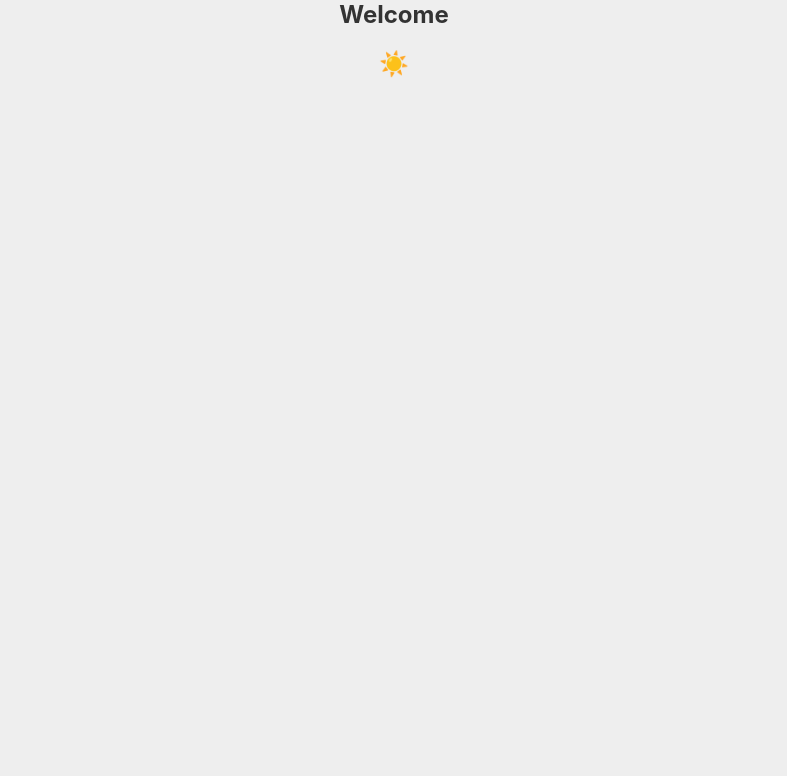
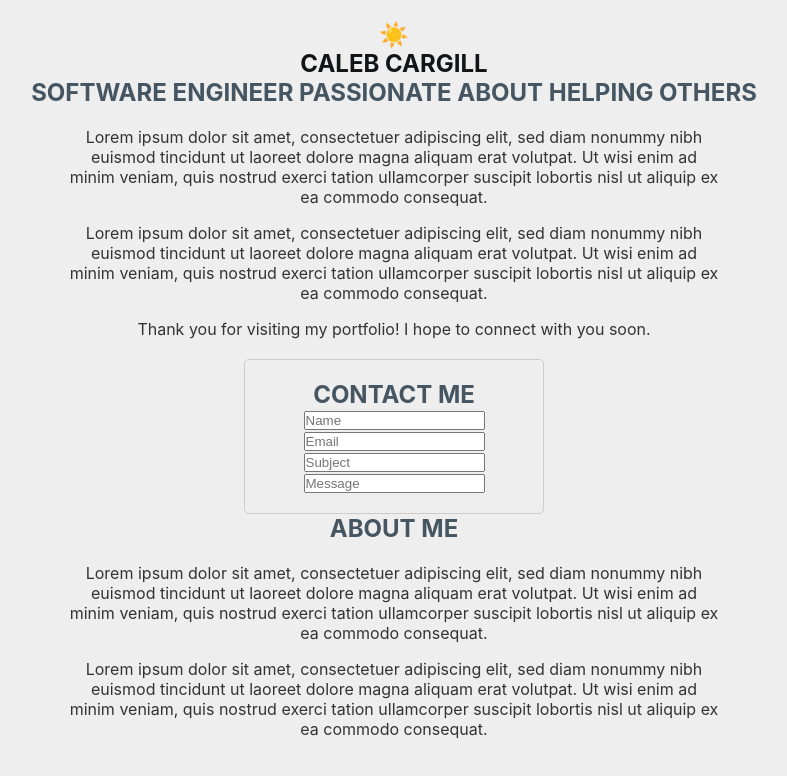
Before and after one commit to caleb-cargill/Portfolio, a React (Create React App) app in the folder client/: page / in a window 1280 px wide. Shown: the top 776 px of the page, without its empty margins (246-1033 px from the left). Built offline with nearby package versions, Linux system fonts and the light colour scheme.

Commit message:
contact me form, initial styles

```diff
--- a/client/src/App.js
+++ b/client/src/App.js
@@ -1,4 +1,5 @@
 import { ThemeProvider, SetTheme } from './components/ThemeProvider';
+import ContactMe from './components/ContactMe';
 import './styles/App.css';
 
 function App() {
@@ -6,8 +7,31 @@ function App() {
 
   return (
     <div className="App">
-      <h2>Welcome</h2>
       <ThemeProvider/>
+      <h2 className="primaryHeader">Caleb Cargill</h2>
+      <h2 className="accentHeader">Software Engineer passionate about helping others</h2>
+      <div className="gallery">
+        <div className="block">
+          <p>Lorem ipsum dolor sit amet, consectetuer adipiscing elit, sed diam nonummy nibh euismod tincidunt ut laoreet dolore magna aliquam erat volutpat. Ut wisi enim ad minim veniam, quis nostrud exerci tation ullamcorper suscipit lobortis nisl ut aliquip ex ea commodo consequat.</p>
+        </div>
+        <div className="block">
+          <p>Lorem ipsum dolor sit amet, consectetuer adipiscing elit, sed diam nonummy nibh euismod tincidunt ut laoreet dolore magna aliquam erat volutpat. Ut wisi enim ad minim veniam, quis nostrud exerci tation ullamcorper suscipit lobortis nisl ut aliquip ex ea commodo consequat.</p>
+        </div>
+        <div className="block">
+          <p>Thank you for visiting my portfolio! I hope to connect with you soon.</p>
+        </div>
+      </div>
+      <ContactMe/>
+      <h2 className="accentHeader">About Me</h2>
+      <div className="gallery">
+        <div className="block">
+          <p>Lorem ipsum dolor sit amet, consectetuer adipiscing elit, sed diam nonummy nibh euismod tincidunt ut laoreet dolore magna aliquam erat volutpat. Ut wisi enim ad minim veniam, quis nostrud exerci tation ullamcorper suscipit lobortis nisl ut aliquip ex ea commodo consequat.</p>
+        </div>
+        <div className="block">
+          <p>Lorem ipsum dolor sit amet, consectetuer adipiscing elit, sed diam nonummy nibh euismod tincidunt ut laoreet dolore magna aliquam erat volutpat. Ut wisi enim ad minim veniam, quis nostrud exerci tation ullamcorper suscipit lobortis nisl ut aliquip ex ea commodo consequat.</p>
+        </div>
+      </div>
+
     </div>
   );
 }
--- /dev/null
+++ b/client/src/components/ContactMe.js
@@ -0,0 +1,40 @@
+import react, { useState } from 'react';
+import '../styles/style.css';
+
+const ContactMe = () => {
+    const [formData, setFormData] = useState({
+        sender: '',
+        email: '',
+        subject: '',
+        message: ''
+    });
+    const { sender, email, subject, message } = formData;
+    const [feedback, setFeedback] = useState('');
+
+    const onChange = e => setFormData({ ...formData, [e.target.name]: e.target.value });
+
+    const onSubmit = async e => {
+        e.preventDefault();
+        try {
+            // TODO: Send email
+            setFeedback('Message successfully sent. Thank you!');
+        } catch (err) {
+            console.error(err.response.data);
+            setFeedback('Sorry! Something went wrong when sending this message.');
+        }
+    };
+
+    return (
+        <div className="form">
+            <h2 className="accentHeader">Contact Me</h2>
+            <form onSubmit={onSubmit}>
+                <input type="text" placeholder="Name" name="name" value={sender} onChange={onChange} required />
+                <input type="email" placeholder="Email" name="email" value={email} onChange={onChange} required />
+                <input type="text" placeholder="Subject" name="subject" value={subject} onChange={onChange} required />
+                <input type="text" placeholder="Message" name="message" value={message} onChange={onChange} required />
+            </form>
+        </div>
+    );
+};
+
+export default ContactMe;
--- a/client/src/components/ThemeProvider.js
+++ b/client/src/components/ThemeProvider.js
@@ -46,9 +46,9 @@ export const ThemeProvider = () => {
 
     return (
         <div>
-            <label class="toggle">
-                <input type="checkbox" class="toggle-input" defaultChecked={defaultDark} onClick={toggleTheme}/>
-                <span class="toggle-slider"></span>
+            <label className="toggle">
+                <input type="checkbox" className="toggle-input" defaultChecked={defaultDark} onClick={toggleTheme}/>
+                <span className="toggle-slider"></span>
             </label>
         </div>
     );
--- a/client/src/styles/App.css
+++ b/client/src/styles/App.css
@@ -1,10 +1,14 @@
 :root {
+  --primary-color: #111518;
+  --accent-color: #455561;
   --font-color: #333;
   --background-color: #eee;
   --link-color: cornflowerblue;
 }
 
 [data-theme="dark"] {
+  --primary-color: #FF9F1C;
+  --accent-color: #7EA3CC;
   --font-color: #eee;
   --background-color: #333;
   --link-color: lightblue;
@@ -18,3 +22,31 @@ body {
 .App {
   text-align: center;
 }
+
+.gallery {
+  display: flex;
+  flex-direction: row;
+  flex-wrap: wrap;
+  justify-content: center;
+  align-items: center;
+  gap: 16px;
+  max-width: 1400px;
+  margin: 0 auto;
+  padding: 20px 10px;
+}
+
+.block {
+  width: 100%;
+  max-width: 650px;
+  object-fit: cover;
+}
+
+.primaryHeader {
+  text-transform: uppercase;
+  color: var(--primary-color);
+}
+
+.accentHeader {
+  text-transform: uppercase;
+  color: var(--accent-color);
+}
--- a/client/src/styles/style.css
+++ b/client/src/styles/style.css
@@ -37,3 +37,11 @@
     content: "🌙";
     color: var(--font-color);
   }
+
+  .form {
+    width: 300px;
+    margin: auto;
+    padding: 20px;
+    border: 1px solid #ccc;
+    border-radius: 5px;
+  }
```
